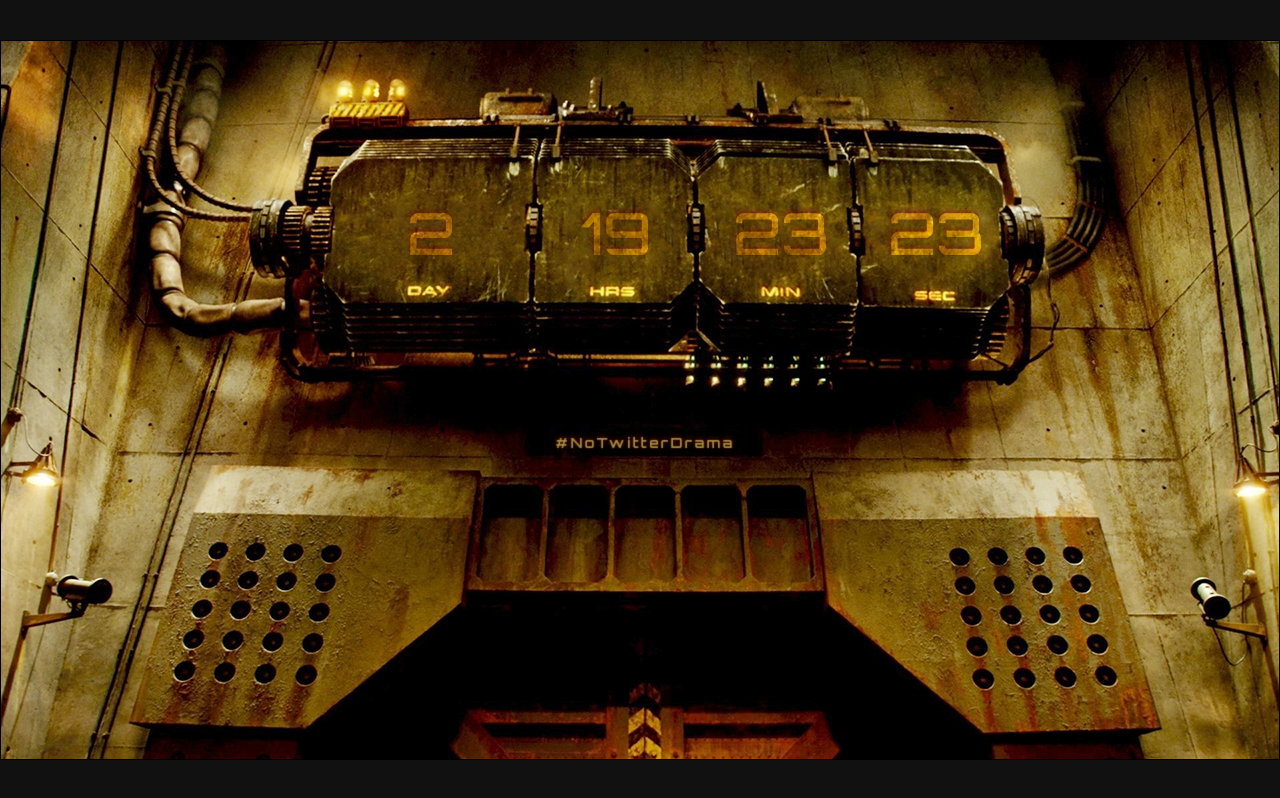
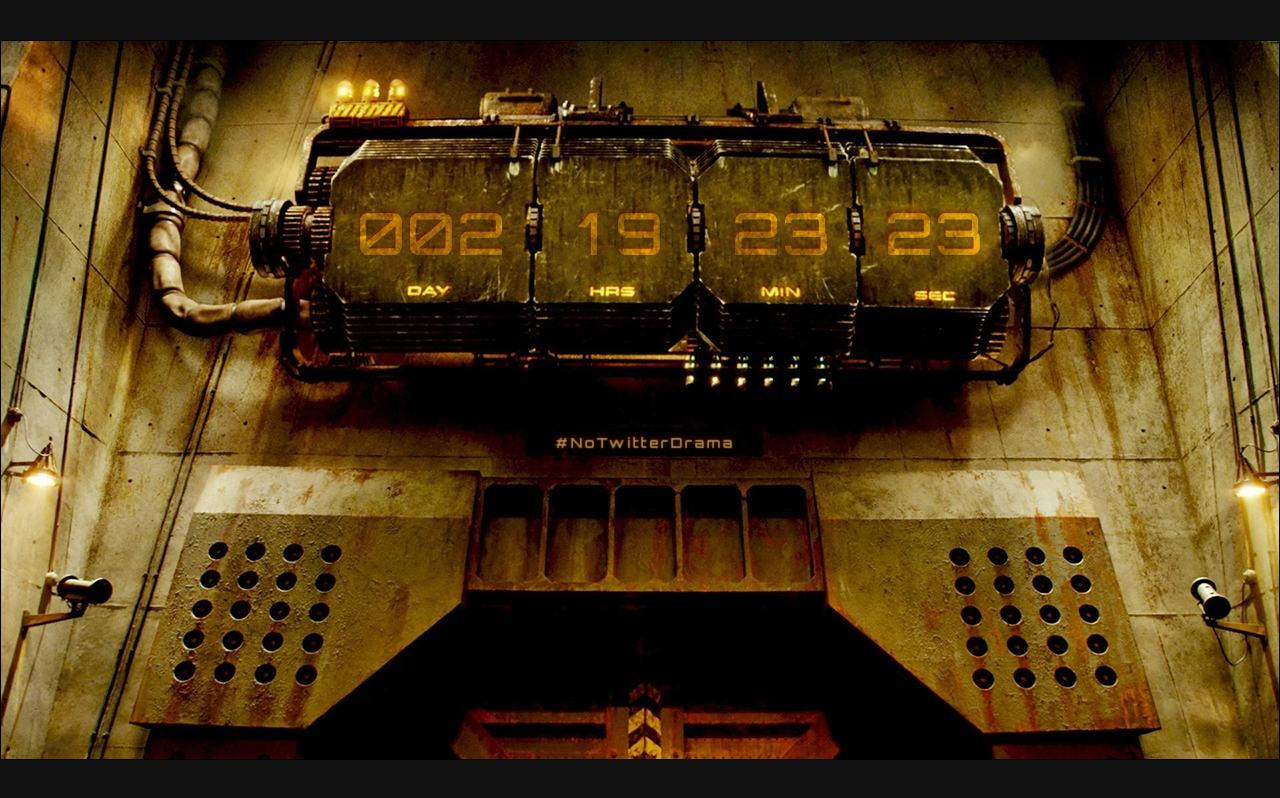
Before and after one commit to Magixxxx/Magixxxx.github.io, a plain HTML site: page NoTwitterDrama/index.html in a window 1280 px wide. Drawn offline with Linux system fonts and the light colour scheme.

Commit message:
Fixed width digits + leading 0s

```diff
--- a/NoTwitterDrama/main.css
+++ b/NoTwitterDrama/main.css
@@ -40,12 +40,17 @@ body {
     top: 155px;
 }
 
+.letter {
+    min-width:50px;
+    display:inline-block;
+}
+
 #day {
     left: 335px;
 }
 
 #hrs {
-    left: 520px;
+    left: 518px;
 }
 
 #min {
@@ -53,5 +58,5 @@ body {
 }
 
 #sec {
-    left: 840px;
+    left: 838px;
 }
--- a/NoTwitterDrama/main.js
+++ b/NoTwitterDrama/main.js
@@ -8,23 +8,34 @@ var timerId = setInterval(printTimeSince, 1000);
 
 function printTimeSince()
 {
+    //Split the time into 4 parts
     var currentTime = Date.now();
-
     var secondsLeft = Math.abs(currentTime - START_TIME) / 1000;
-
     var days = Math.floor(secondsLeft / 86400);
     secondsLeft -= days * 86400;
-
     var hours = Math.floor(secondsLeft / 3600) % 24;
     secondsLeft -= hours * 3600;
-
     var minutes = Math.floor(secondsLeft / 60) % 60;
     secondsLeft -= minutes * 60;
-
     var seconds = Math.round(secondsLeft);
 
-    document.getElementById('day').getElementsByClassName('timedigit')[0].innerHTML = days;
-    document.getElementById('hrs').getElementsByClassName('timedigit')[0].innerHTML = hours;
-    document.getElementById('min').getElementsByClassName('timedigit')[0].innerHTML = minutes;
-    document.getElementById('sec').getElementsByClassName('timedigit')[0].innerHTML = seconds;
+    //Add leading zeroes if necessary
+    if (seconds < 10) seconds = "0" + seconds;
+    if (minutes < 10) minutes = "0" + minutes;
+    if (hours < 10) hours = "0" + hours;
+    if (days < 10) days = "00" + days;
+    else if (days < 100) days = "0" + days;
+    else if (days > 999) days = "999";
+
+    updateView(document.getElementById('day').getElementsByClassName('timedigit')[0], days.toString());
+    updateView(document.getElementById('hrs').getElementsByClassName('timedigit')[0], hours.toString());
+    updateView(document.getElementById('min').getElementsByClassName('timedigit')[0], minutes.toString());
+    updateView(document.getElementById('sec').getElementsByClassName('timedigit')[0], seconds.toString());
 }
+
+function updateView(el, text) {
+    el.innerHTML = "";
+    for (var i = 0; i < text.length; i++) {
+        el.innerHTML += '<span class="letter">'+ text[i] +'</span>';
+    }
+}
```
